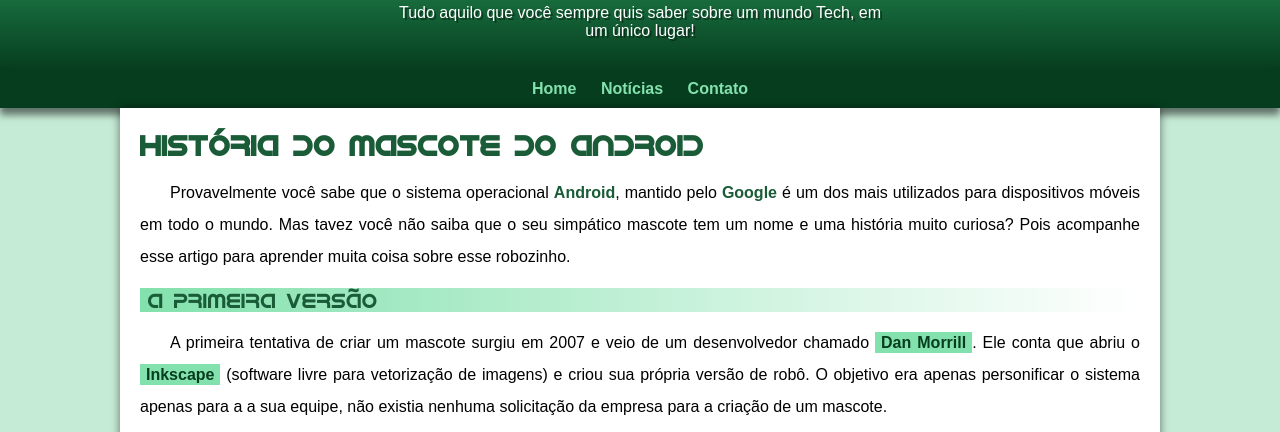
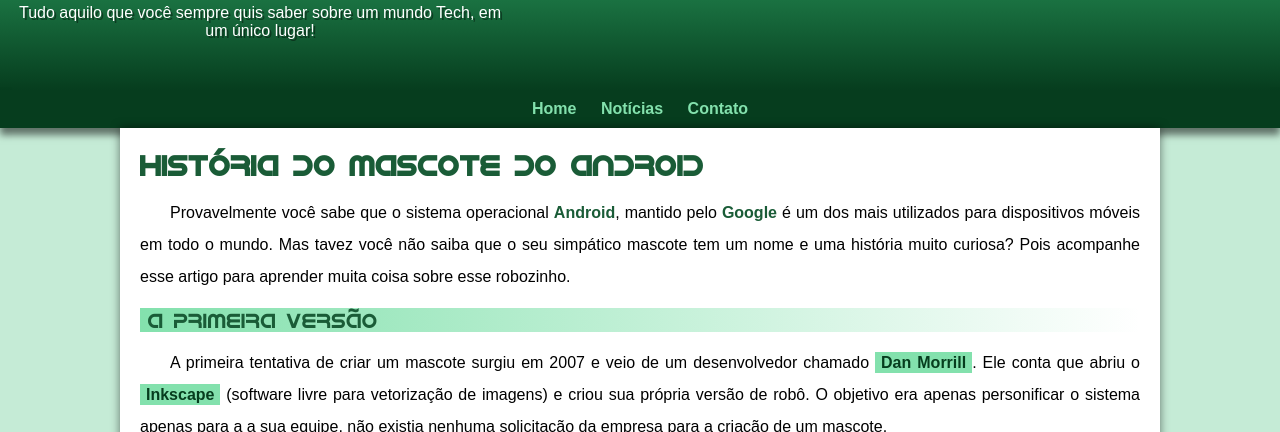
Before and after one commit to helton7htxn/projeto-android, a plain HTML site: page index.html in a window 1280 px wide. Shown: the part 93-525 px from the top of the page. Drawn offline with Linux system fonts and the light colour scheme; a web font is replaced by a local one.

Commit message:
Update style.css

```diff
--- a/estilo/style.css
+++ b/estilo/style.css
@@ -52,11 +52,10 @@ header>p{
     font-family: var(--fonte-padrao);
     font-size: 1em;
     max-width: 500px;
-    margin: auto;
     padding-right: 10px;
     padding-left: 10px;
     text-shadow: 2px 2px 0px rgba(0, 0, 0, 0.412);
-    padding-bottom: 30px;
+    padding-bottom: 50px;
 }
 
 nav{
```
